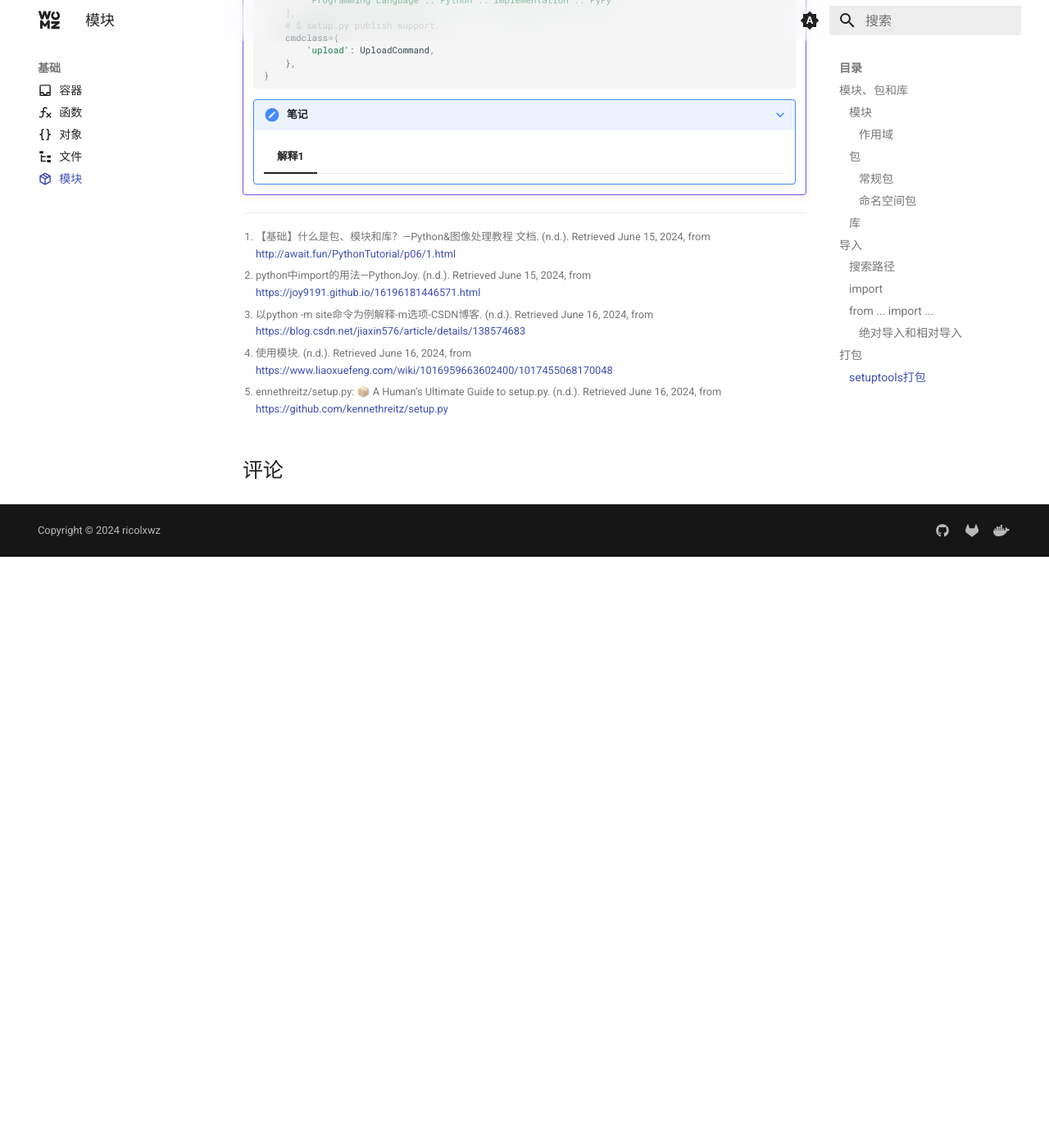
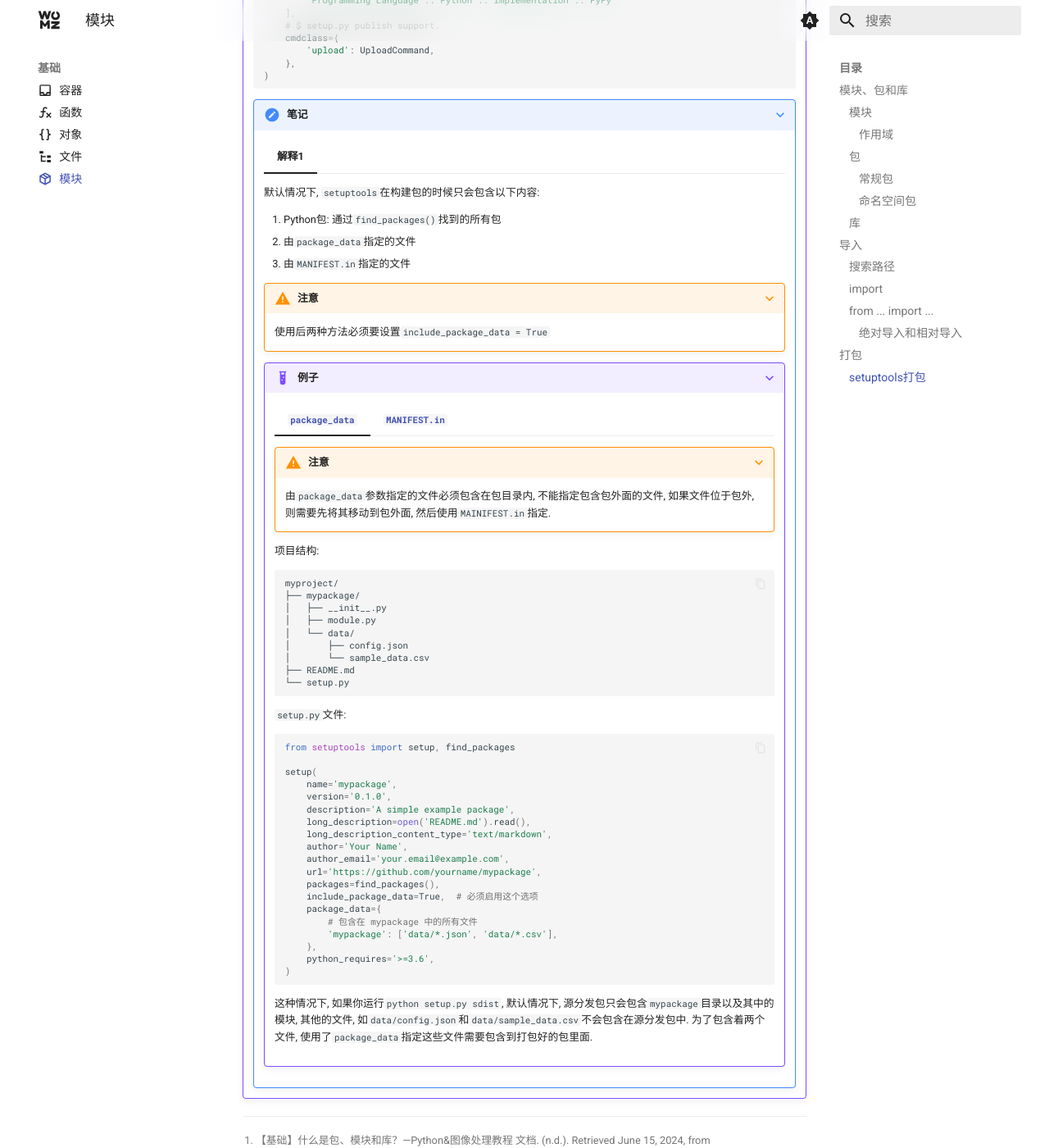
Before and after one commit to sigmax01/py, an MkDocs documentation site: the page built from docs/基础/模块.md, in a window 1280 px wide and 1400 px high, scrolled down 9903 px. Shown: the whole window at 82% size. Built offline with MkDocs 1.6.1 and Material for MkDocs 9.7.7, drawn with Linux system fonts in a browser that asks for light colours; comment, search, counter and statistics services are not loaded; before the commit the page ends 10582 px from its top, so only the background shows below that.

Commit message:
chore: Update module documentation for improved code organization and clarity

````diff
--- a/docs/基础/模块.md
+++ b/docs/基础/模块.md
@@ -683,6 +683,118 @@ comments: true
 
         === "解释1"
 
+            默认情况下, `setuptools`在构建包的时候只会包含以下内容:
+
+            1. Python包: 通过`find_packages()`找到的所有包
+            2. 由`package_data`指定的文件
+            3. 由`MANIFEST.in`指定的文件
+
+            ???+ warning "注意"
+
+                使用后两种方法必须要设置`include_package_data = True`
+
+            ???+ example "例子"
+
+                === "`package_data`"
+
+                    ???+ warning "注意"
+
+                        由`package_data`参数指定的文件必须包含在包目录内, 不能指定包含包外面的文件, 如果文件位于包外, 则需要先将其移动到包外面, 然后使用`MAINIFEST.in`指定.
+
+                    项目结构:
+
+                    ```
+                    myproject/
+                    ├── mypackage/
+                    │   ├── __init__.py
+                    │   ├── module.py
+                    │   └── data/
+                    │       ├── config.json
+                    │       └── sample_data.csv
+                    ├── README.md
+                    └── setup.py
+                    ```
+
+                    `setup.py`文件:
+
+                    ```py
+                    from setuptools import setup, find_packages
+
+                    setup(
+                        name='mypackage',
+                        version='0.1.0',
+                        description='A simple example package',
+                        long_description=open('README.md').read(),
+                        long_description_content_type='text/markdown',
+                        author='Your Name',
+                        author_email='your.email@example.com',
+                        url='https://github.com/yourname/mypackage',
+                        packages=find_packages(),
+                        include_package_data=True,  # 必须启用这个选项
+                        package_data={
+                            # 包含在 mypackage 中的所有文件
+                            'mypackage': ['data/*.json', 'data/*.csv'],
+                        },
+                        python_requires='>=3.6',
+                    )
+                    ```
+
+                    这种情况下, 如果你运行`python setup.py sdist`, 默认情况下, 源分发包只会包含`mypackage`目录以及其中的模块, 其他的文件, 如`data/config.json`和`data/sample_data.csv`不会包含在源分发包中. 为了包含着两个文件, 使用了`package_data`指定这些文件需要包含到打包好的包里面.
+
+                === "`MANIFEST.in`"
+
+                    ???+ note "笔记"
+
+                        由`MANIFEST.in`指定的文件可以在包内也可以在包外.
+
+                    项目结构:
+
+                    ```
+                    myproject/
+                    ├── mypackage/
+                    │   ├── __init__.py
+                    │   └── module.py
+                    ├── README.md
+                    ├── setup.py
+                    └── data/
+                        └── dataset.csv
+                    ```
+
+                    `setup.py`文件:
+
+                    ```py
+                    from setuptools import setup, find_packages
+
+                    setup(
+                        name='mypackage',
+                        version='0.1.0',
+                        description='A simple example package',
+                        long_description=open('README.md').read(),
+                        long_description_content_type='text/markdown',
+                        author='Your Name',
+                        author_email='your.email@example.com',
+                        url='https://github.com/yourname/mypackage',
+                        packages=find_packages(),
+                        include_package_data=True,
+                        python_requires='>=3.6',
+                    )
+                    ```
+
+                    这种情况下, 如果你运行`python setup.py sdist`, 默认情况下, 源分发包只会包含`mypackage`目录以及其中的模块, 其他的文件, 如`README.md`和`data/dataset.csv`不会包含在源分发包中.
+
+                    为了包含着两个文件, 可以创建一个`MANIFEST.in`, 并指定这些文件:
+
+                    ```
+                    include README.md
+                    recursive-include data *.csv
+                    ```
+
+                    再次运行时, 源分发包将包含:
+
+                    - `mypackage/`目录以及其中的所有模块
+                    - `README.md`文件
+                    - `data/`目录以及其中所有的`.csv`文件
+
 
 
 [^1]: 【基础】什么是包、模块和库？—Python&图像处理教程 文档. (n.d.). Retrieved June 15, 2024, from http://await.fun/PythonTutorial/p06/1.html
````
